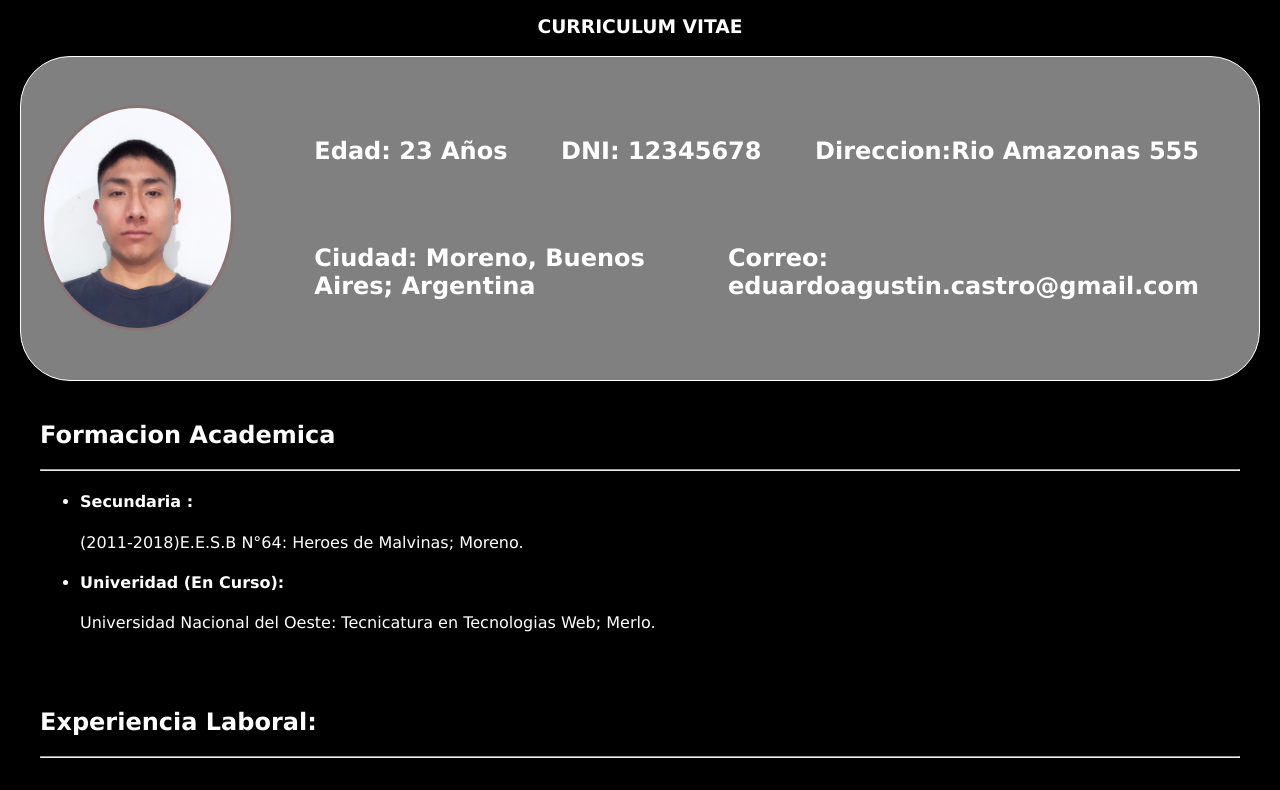
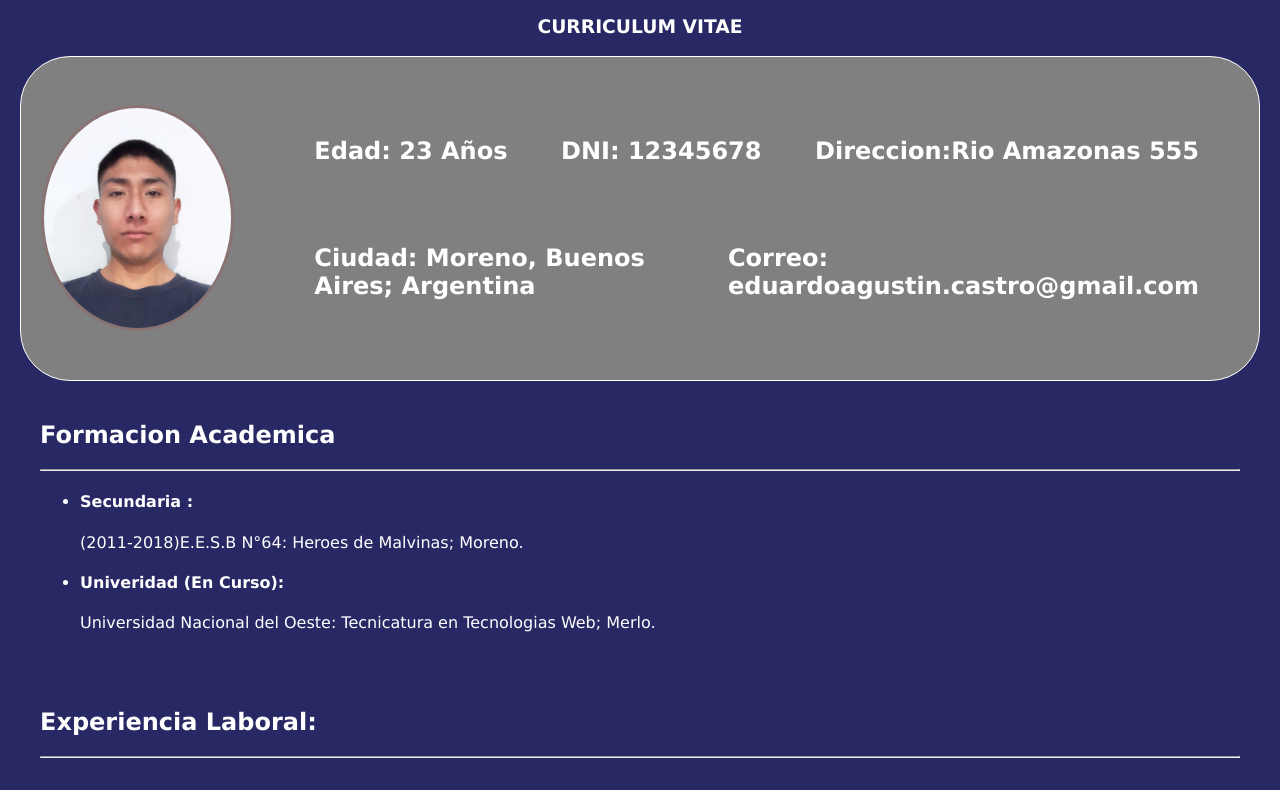
Before and after one commit to eduardocastro31/practica-CV, a plain HTML site: page index.html in a window 1280 px wide. Shown: the part 116-906 px from the top of the page. Drawn offline with Linux system fonts and the light colour scheme.

Commit message:
Archivo css

```diff
--- a/style.css
+++ b/style.css
@@ -4,7 +4,7 @@ body {
 }
 .conteiner{
     color: white;
-    background-color:black;
+    background-color:rgb(40, 40, 100);
     font-family: Verdana, Geneva, Tahoma, sans-serif;
 }
 
```
